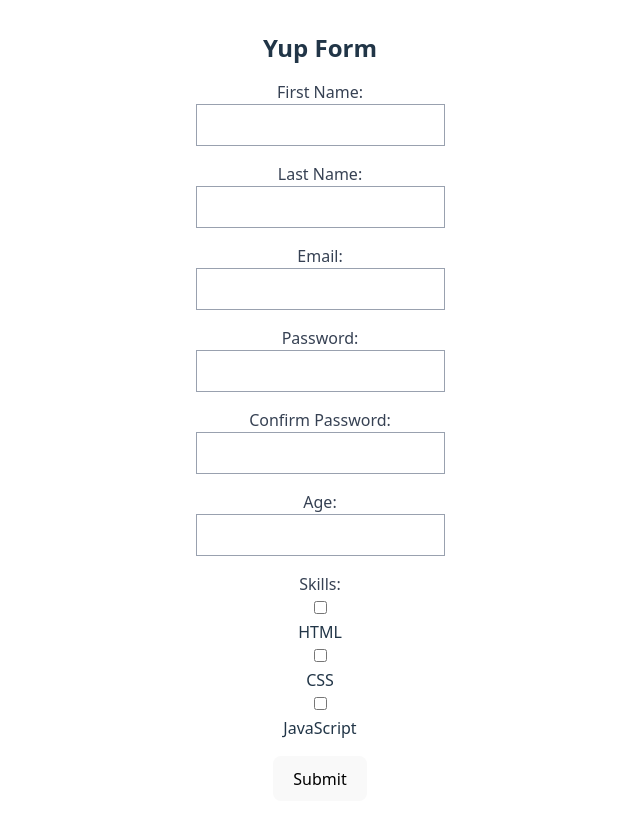
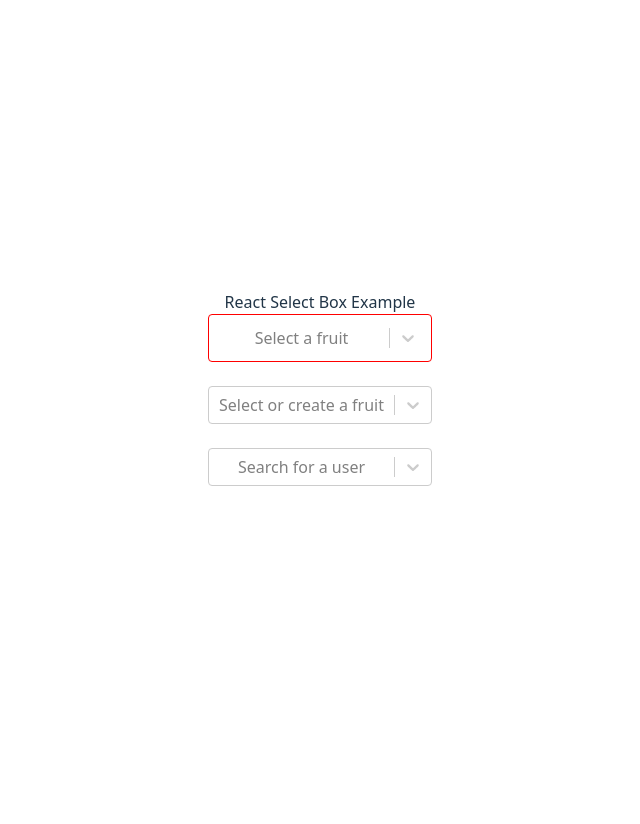
Before and after one commit to agangrade5/React-Practice, a React (Vite) app in the folder first-app/: page / in a window 1280 px wide. Shown: the top 824 px of the page, without its empty margins (320-960 px from the left). After the commit the page ends 800 px from the top, so only its background shows below. Built offline with nearby package versions, Linux system fonts and the light colour scheme; no server answers.

Commit message:
React select box package install & implement.

```diff
--- a/first-app/package.json
+++ b/first-app/package.json
@@ -16,6 +16,7 @@
     "react-dom": "^19.2.0",
     "react-hook-form": "^7.71.1",
     "react-router-dom": "^7.11.0",
+    "react-select": "^5.10.2",
     "tailwindcss": "^4.1.18",
     "yup": "^1.7.1"
   },
--- a/first-app/src/App.jsx
+++ b/first-app/src/App.jsx
@@ -75,6 +75,7 @@ import ExampleErrorBoundary from './components/error-boundaries/ExampleErrorBoun
 import FormTest from './components/react-hook-form/FormTest'
 //yup example
 import YupForm from './components/yup/YupForm'
+import SelectBox from './components/react-select-box/SelectBox'
 
 function App() {
     const fruits = ["Apple", "Orange", "Kiwi", "Banana", "Watermelon", "Papaya"];
@@ -176,7 +177,10 @@ function App() {
             {/* <FormTest /> */}
 
             {/* yup example */}
-            <YupForm />
+            {/* <YupForm /> */}
+
+            {/* react select example */}
+            <SelectBox />
         </>
     )
 }
--- /dev/null
+++ b/first-app/src/components/react-select-box/SelectBox.jsx
@@ -0,0 +1,96 @@
+import React, { useState } from 'react'
+import Select from 'react-select'
+import CreatableSelectBox from 'react-select/creatable';
+import AsyncSelect from 'react-select/async';
+
+const SelectBox = () => {
+    const [selectedOption, setSelectedOption] = useState(null);
+
+    const options = [
+        { value: 'apple', label: 'Apple' },
+        { value: 'banana', label: 'Banana' },
+        { value: 'orange', label: 'Orange' },
+        { value: 'kiwi', label: 'Kiwi' },
+        { value: 'watermelon', label: 'Watermelon' },
+        { value: 'papaya', label: 'Papaya' },
+    ];
+
+    const customStyles = {
+        control: (provided) => ({
+            ...provided,
+            border: '1px solid red',
+            borderRadius: '4px',
+            borderWidth: '4px',
+            padding: '5px',
+        }),
+        option: (provided) => ({
+            ...provided,
+            padding: '10px',
+            cursor: 'pointer',
+            color: 'blue',
+            backgroundColor: 'pink',
+            '&:hover': {
+                backgroundColor: '#f0f0f0',
+            },
+        }),
+        singleValue: (provided) => ({
+            ...provided,
+            color: 'green',
+            fontWeight: 'bold',
+        }),
+    };
+
+    const loadOptionData = async (inputValue) => {
+        return fetch(`https://jsonplaceholder.typicode.com/users?name=${inputValue}`)
+            .then((res) => res.json())
+            .then((data) => data.map((user) => ({
+                value: user.id, label: user.name
+            })));
+    };
+
+    return (
+        <div>
+            <h2>React Select Box Example</h2>
+            {/* basic select box example */}
+            <Select
+                options={options}
+                placeholder="Select a fruit"
+                value={selectedOption}
+                isSearchable={false}
+                onChange={setSelectedOption}
+                isClearable
+                styles={customStyles}
+            />
+
+            {
+                selectedOption && (
+                    <div className='mt-3'>
+                        <strong>Selected Fruit:</strong> {selectedOption.label}
+                    </div>
+                )
+            }
+            <br />
+
+            {/* creatable select box example */}
+            <CreatableSelectBox
+                options={options}
+                placeholder="Select or create a fruit"
+                isMulti
+            />
+            <br />
+
+            {/* async select box example */}
+            <AsyncSelect
+                cacheOptions
+                loadOptions={loadOptionData}
+                placeholder="Search for a user"
+                defaultOptions
+                isClearable
+            />
+            <br />
+
+        </div >
+    )
+}
+
+export default SelectBox
```
Also changed, not shown: 1 other file (tests, documents, lock files or other folders).
